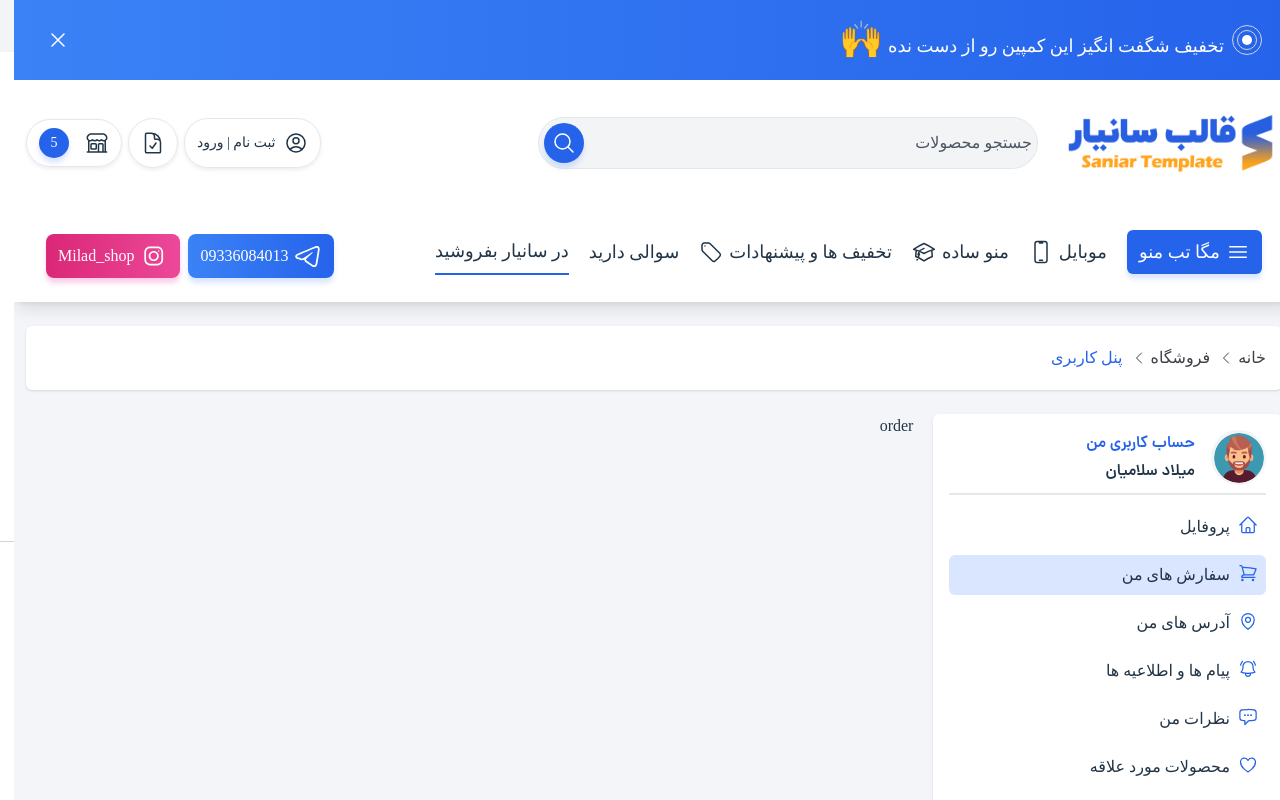
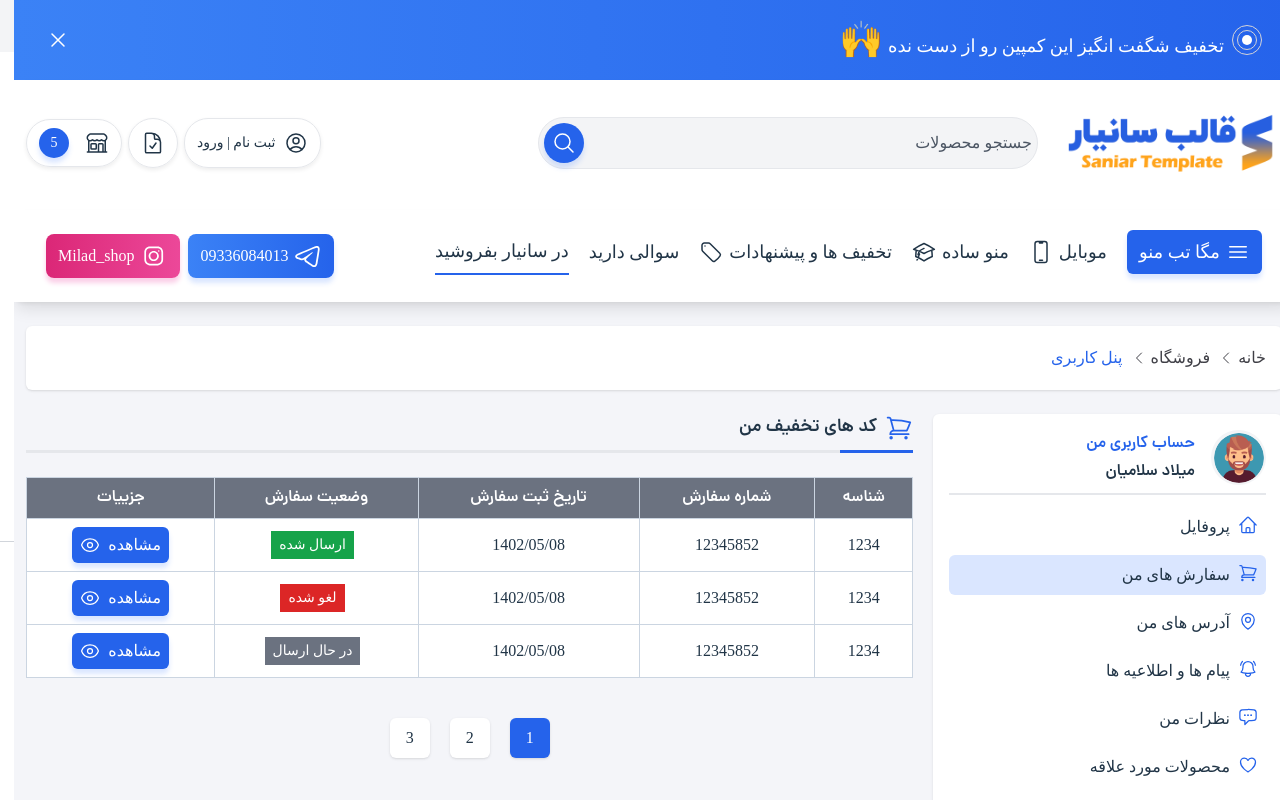
Before and after one commit to milad1385/saniarOnlineShop, a React (Vite) app: page /my-account/orders in a window 1280 px wide. Shown: the top 800 px of the page. Built offline with nearby package versions, Linux system fonts and the light colour scheme; a web font is replaced by a local one.

Commit message:
add order page to user panel

```diff
--- a/src/Pages/UserPanel/DiscountCode/DiscountCode.jsx
+++ b/src/Pages/UserPanel/DiscountCode/DiscountCode.jsx
@@ -8,7 +8,7 @@ function DiscountCode() {
       <div className="table-container mt-6">
         <table class="bg-white">
           <thead>
-            <tr className="child:border child:bg-blue-600 child:text-white child:border-slate-300 child:p-2 child:font-DanaDemiBold">
+            <tr className="child:border child:bg-gray-500 child:text-white child:border-slate-300 child:p-2 child:font-DanaDemiBold">
               <th className="">شناسه</th>
               <th className="">کد تخفیف</th>
               <th className=""> ساخت</th>
--- a/src/Pages/UserPanel/OrderPage/OrderPage.jsx
+++ b/src/Pages/UserPanel/OrderPage/OrderPage.jsx
@@ -1,11 +1,102 @@
-import React from 'react'
+import React from "react";
+import PageTitle from "../../../Components/UserPanel/PageTitle/PageTitle";
+import { Link } from "react-router-dom";
+import Pagination from "../../../Components/Pagination/Pagination";
 
 function OrderPage() {
   return (
     <div>
-      order
+      <PageTitle icon={"shop-card"} title={"کد های تخفیف من"} />
+      <div className="table-container mt-6">
+        <table class="bg-white">
+          <thead>
+            <tr className="child:border child:bg-gray-500 child:text-white child:border-slate-300 child:p-2 child:font-DanaDemiBold">
+              <th>شناسه</th>
+              <th>شماره سفارش</th>
+              <th> تاریخ ثبت سفارش</th>
+              <th>وضعیت سفارش</th>
+              <th>جزییات</th>
+            </tr>
+          </thead>
+          <tbody>
+            <tr className="text-center child:border child:border-slate-300 child:p-2 child:font-DanaMedium">
+              <td>1234</td>
+              <td>
+                <span>12345852</span>
+              </td>
+              <td>1402/05/08</td>
+              <td>
+                <td className="flex-center">
+                  <span className="mr-2 bg-green-600 text-white py-1 px-2 text-sm">
+                    ارسال شده
+                  </span>
+                </td>
+              </td>
+              <td>
+                <Link to={"/my-account/tickets/answer-ticket/1"}>
+                  <button className="flex-center mx-auto gap-x-2 bg-blue-600 text-white py-1.5 px-2 rounded-md shadow-blue">
+                    مشاهده
+                    <svg className="w-5 h-5">
+                      <use href="#eye"></use>
+                    </svg>
+                  </button>
+                </Link>
+              </td>
+            </tr>
+            <tr className="text-center child:border child:border-slate-300 child:p-2 child:font-DanaMedium">
+              <td>1234</td>
+              <td>
+                <span>12345852</span>
+              </td>
+              <td>1402/05/08</td>
+              <td>
+                <td className="flex-center">
+                  <span className="mr-2 bg-red-600 text-white py-1 px-2 text-sm">
+                    لغو شده
+                  </span>
+                </td>
+              </td>
+              <td>
+                <Link to={"/my-account/tickets/answer-ticket/1"}>
+                  <button className="flex-center mx-auto gap-x-2 bg-blue-600 text-white py-1.5 px-2 rounded-md shadow-blue">
+                    مشاهده
+                    <svg className="w-5 h-5">
+                      <use href="#eye"></use>
+                    </svg>
+                  </button>
+                </Link>
+              </td>
+            </tr>
+            <tr className="text-center child:border child:border-slate-300 child:p-2 child:font-DanaMedium">
+              <td>1234</td>
+              <td>
+                <span>12345852</span>
+              </td>
+              <td>1402/05/08</td>
+              <td>
+                <td className="flex-center">
+                  <span className="mr-2 bg-gray-500 text-white py-1 px-2 text-sm">
+                    در حال ارسال
+                  </span>
+                </td>
+              </td>
+              <td>
+                <Link to={"/my-account/tickets/answer-ticket/1"}>
+                  <button className="flex-center mx-auto gap-x-2 bg-blue-600 text-white py-1.5 px-2 rounded-md shadow-blue">
+                    مشاهده
+                    <svg className="w-5 h-5">
+                      <use href="#eye"></use>
+                    </svg>
+                  </button>
+                </Link>
+              </td>
+            </tr>
+          </tbody>
+        </table>
+      </div>
+      <Pagination/>
     </div>
-  )
+  );
 }
 
-export default OrderPage
+export default OrderPage;
```
